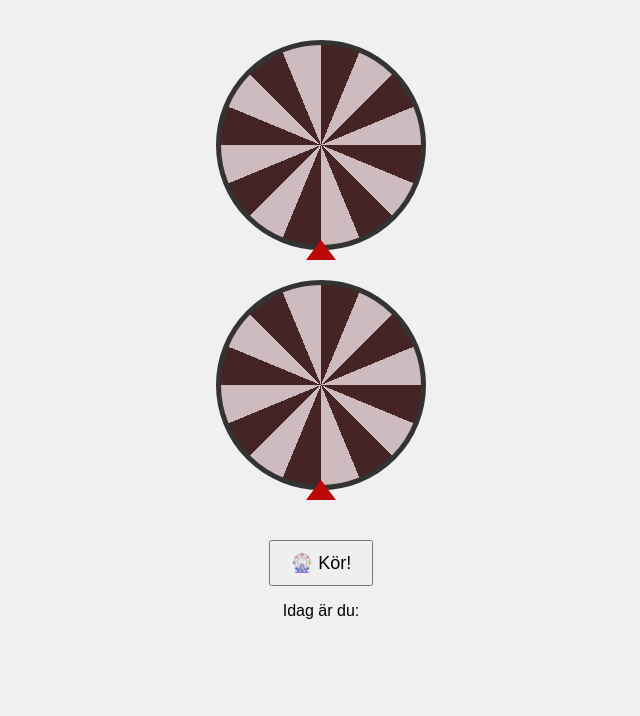
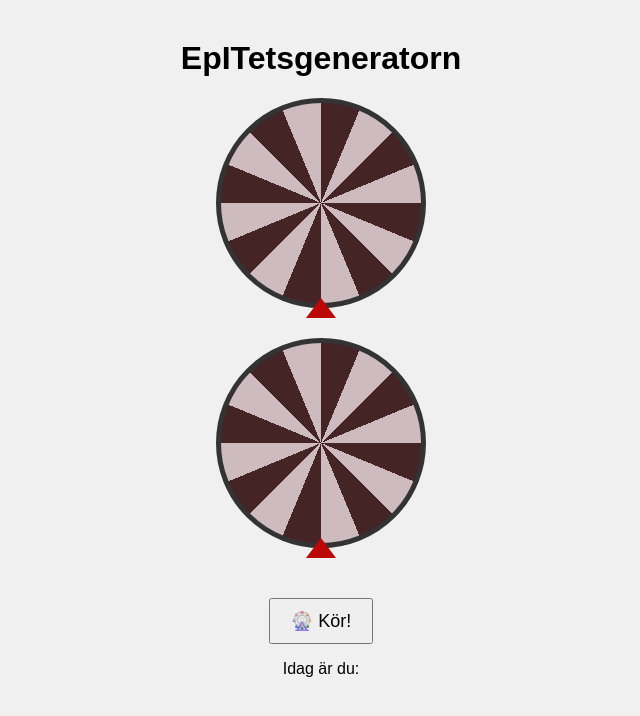
Before and after one commit to HishamR/HishamR.github.io, a plain HTML site: page index.html in a window 1280 px wide. Shown: the whole page, without its empty margins (319-959 px from the left). Drawn offline with Linux system fonts and the light colour scheme.

Commit message:
title on front page

```diff
--- a/index.html
+++ b/index.html
@@ -6,6 +6,7 @@
   <link rel="stylesheet" href="style.css" />
 </head>
 <body>
+  <h1>EpITetsgeneratorn</h1>
   <div class="wheel-container">
     <div class="wheel-wrapper">
       <div id="wheel1" class="wheel"></div>
```
